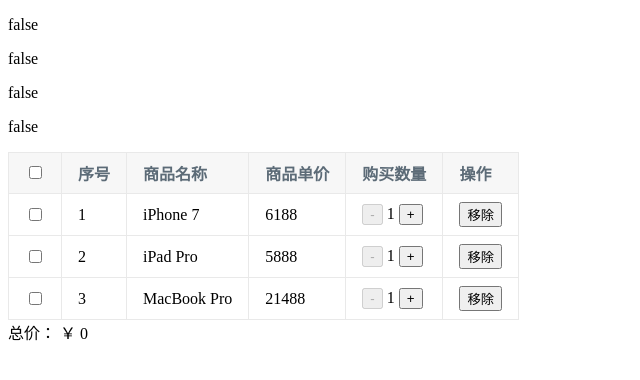
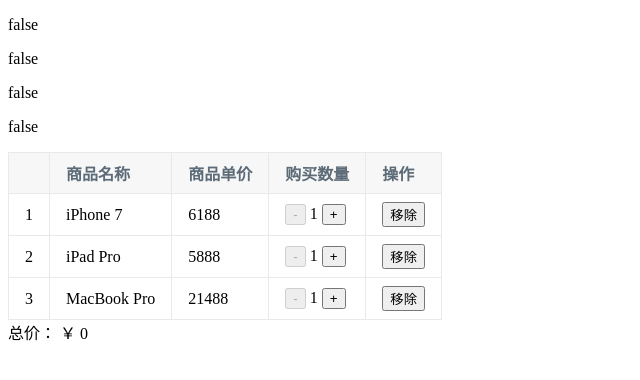
Before and after one commit to yuchlee/vue.js, a plain HTML site: page 5.内置指令/director1/index.html in a window 1280 px wide. Shown: the whole page, without its empty margins (0-640 px from the left). Drawn offline with nearby package versions, Linux system fonts and the light colour scheme.

Commit message:
Update index.html

```diff
--- a/5.内置指令/director1/index.html
+++ b/5.内置指令/director1/index.html
@@ -13,8 +13,7 @@
 			<table>
 				<thead>
 					<tr>
-						<th><input type="checkbox" v-model="allChecked" @click="checkedAll"></th>
-						<th>序号</th>
+						<th></th>
 						<th>商品名称</th>
 						<th>商品单价</th>
 						<th>购买数量</th>
@@ -23,7 +22,6 @@
 				</thead>
 				<tbody>
 					<tr v-for="(item, index) in list">
-						<td><input type="checkbox" v-model="checkList" :value="item.id" checked="checkedOne(item)"></td>
 						<td>{{ index + 1 }}</td>
 						<td>{{ item.name }}</td>
 						<td>{{ item.price }}</td>
```
